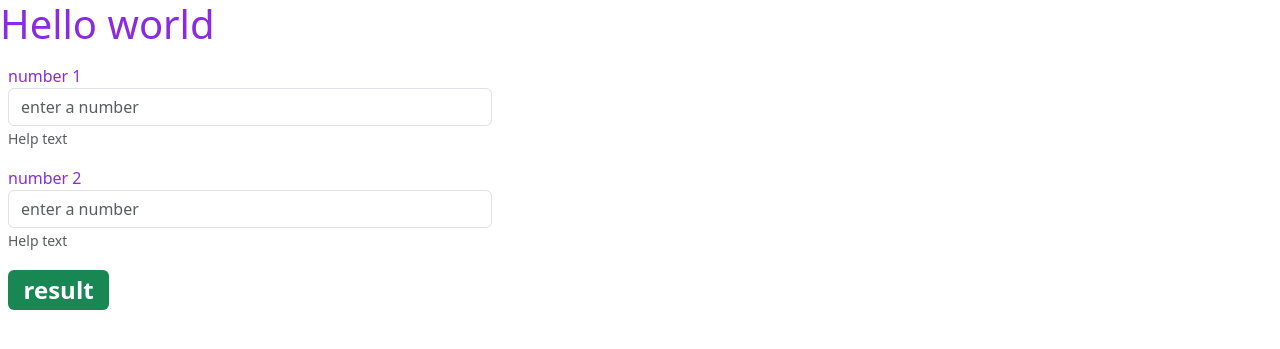
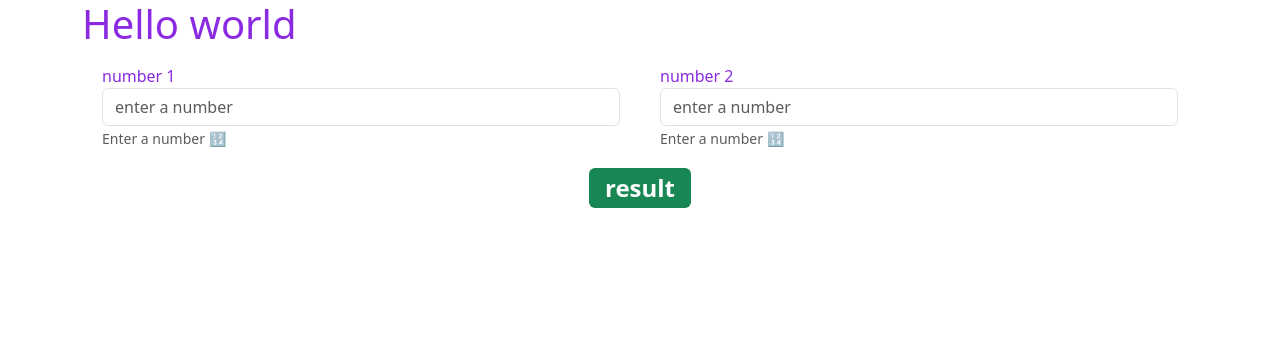
Before and after one commit to garethnoob/my_app, a Flask app: page / in a window 1280 px wide. Shown: the top 349 px of the page. Run offline with Flask 3, Linux system fonts and the light colour scheme.

Commit message:
chore: Update form elements in index.html

```diff
--- a/templates/index.html
+++ b/templates/index.html
@@ -8,6 +8,7 @@
     <title>my app</title>
 </head>
     <body>
+        <div class="container">
             <h1 id="hello">Hello world</h1>
 
 
@@ -25,25 +26,29 @@
 
             </div> -->
 
-    <div class="b4-mb" style="max-width: 500px;">
+            <div class="container">
+                <div class="row">
+                    <div class="col">
                         <div class="form-group p-2">
                         <label for="number1">number 1</label>
-          <input type="text" class="form-control" name="number" id="number" aria-describedby="helpId" placeholder="enter a number">
-          <small id="helpId" class="form-text text-muted">Help text</small>
+                        <input type="number" class="form-control" name="number" id="number" aria-describedby="helpId" placeholder="enter a number">
+                        <small id="helpId" class="form-text text-muted">Enter a number 🔢</small>
+                        </div>
                     </div>
 
+                    <div class="col">
                         <div class="form-group p-2">
                             <label for="number2">number 2</label>
-            <input type="text" class="form-control" name="number2" id="number2" aria-describedby="helpId" placeholder="enter a number">
-            <small id="helpId" class="form-text text-muted">Help text</small>
+                            <input type="number" class="form-control" name="number2" id="number2" aria-describedby="helpId" placeholder="enter a number">
+                            <small id="helpId" class="form-text text-muted">Enter a number 🔢</small>
                         </div>
-
-        <h2 class="p-2">
+                    </div>
+                    <h2 class="p-2 text-center">
                         <span class="badge text-bg-success" id="result">result</span>
                     </h2>
-
                 </div>
-
+            </div>
+        </div>
 
     <script src="{{ url_for('static', filename='script.js') }}"></script>
     <script src="https://cdn.jsdelivr.net/npm/bootstrap@5.3.3/dist/js/bootstrap.bundle.min.js" integrity="sha384-YvpcrYf0tY3lHB60NNkmXc5s9fDVZLESaAA55NDzOxhy9GkcIdslK1eN7N6jIeHz" crossorigin="anonymous"></script>
```
Lines whose indentation alone changed are shown as unchanged.
